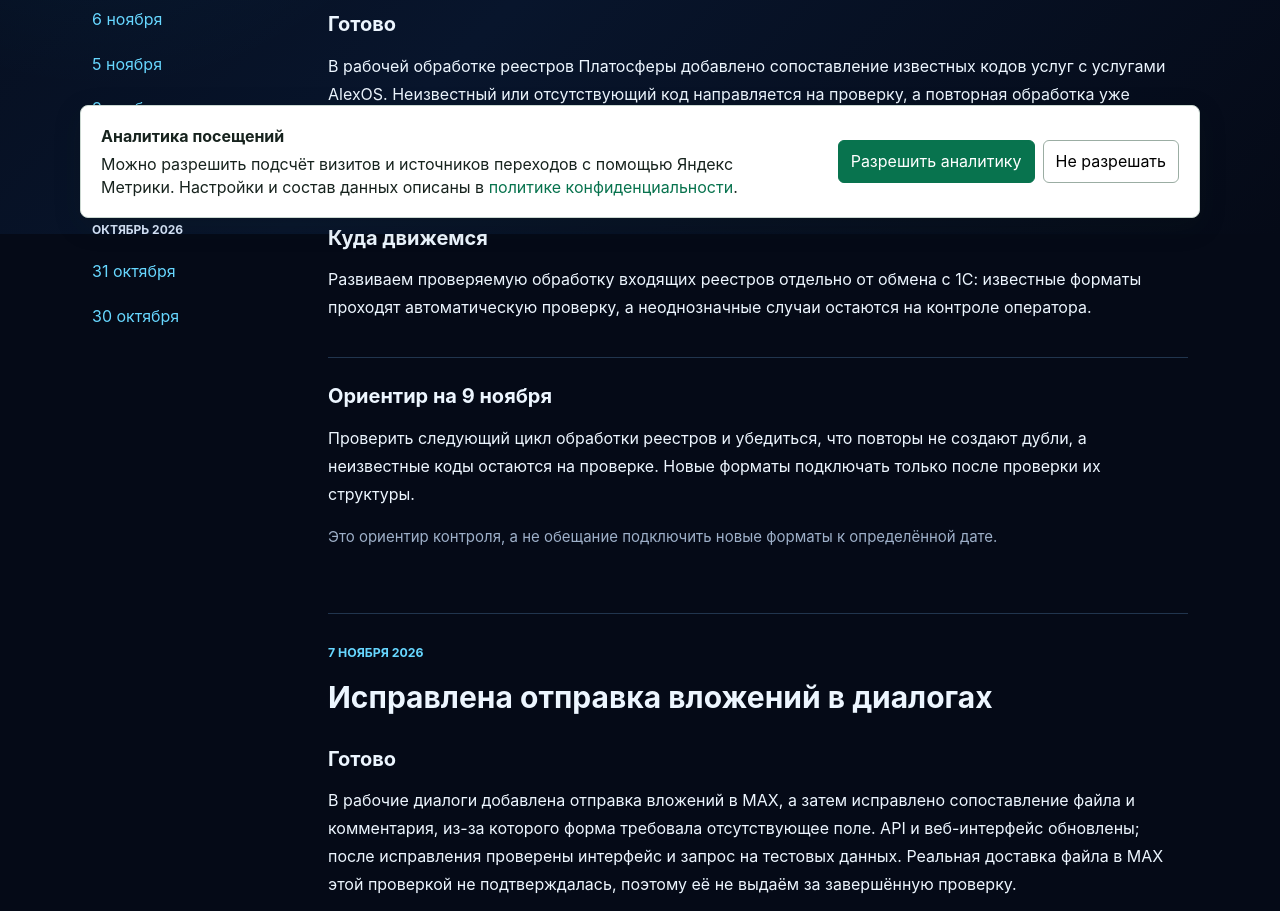
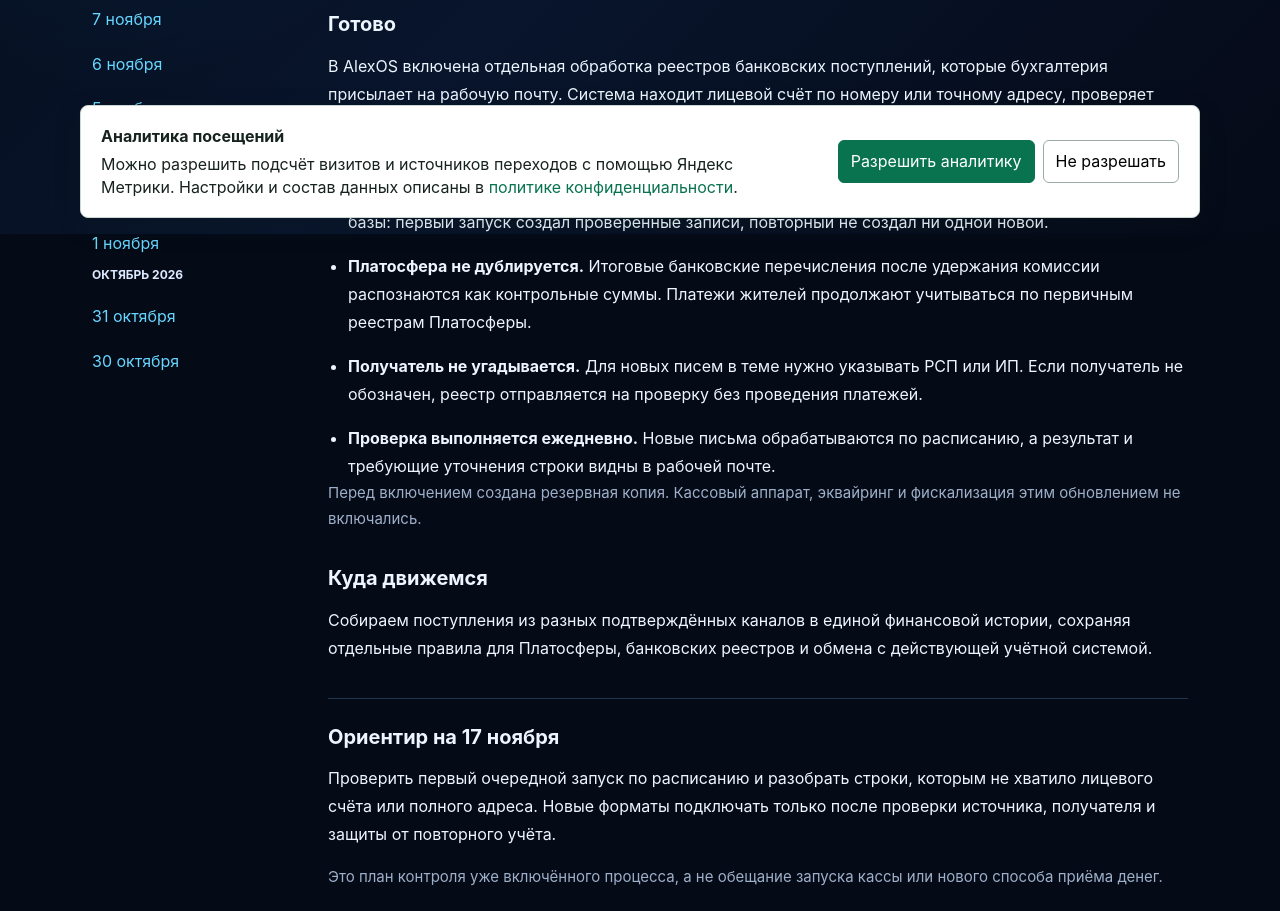
Before and after one commit to Alexnif/alexos-site, a plain HTML site: page updates.html in a window 1280 px wide. Shown: the part 566-1477 px from the top of the page. Drawn offline with Linux system fonts and the light colour scheme.

Commit message:
Publish AlexOS update for November 16

```diff
--- a/updates.html
+++ b/updates.html
@@ -32,6 +32,7 @@
       <div class="updates-layout">
         <nav class="updates-dates" aria-label="Записи по датам">
           <p class="footer-label">Ноябрь 2026</p>
+          <a href="#day-2026-11-16">16 ноября</a>
           <a href="#day-2026-11-08">8 ноября</a>
           <a href="#day-2026-11-07">7 ноября</a>
           <a href="#day-2026-11-06">6 ноября</a>
@@ -44,6 +45,30 @@
           <a href="#day-2026-10-30">30 октября</a>
         </nav>
         <div class="updates-entries">
+          <article class="updates-entry" id="day-2026-11-16" aria-labelledby="day-title-2026-11-16">
+            <p class="eyebrow"><time datetime="2026-11-16">16 ноября 2026</time></p>
+            <h2 id="day-title-2026-11-16">Банковские реестры обрабатываются отдельно</h2>
+            <section aria-labelledby="done-2026-11-16">
+              <h3 id="done-2026-11-16">Готово</h3>
+              <p>В AlexOS включена отдельная обработка реестров банковских поступлений, которые бухгалтерия присылает на рабочую почту. Система находит лицевой счёт по номеру или точному адресу, проверяет повторы и записывает только однозначно сопоставленные платежи. Строки без квартиры, лицевого счёта или понятного адреса остаются оператору и не меняют финансовую историю автоматически.</p>
+              <ul class="updates-list">
+                <li><strong>Повторы не зачисляются.</strong> Перед выпуском обработчик дважды запустили на восстановленной копии базы: первый запуск создал проверенные записи, повторный не создал ни одной новой.</li>
+                <li><strong>Платосфера не дублируется.</strong> Итоговые банковские перечисления после удержания комиссии распознаются как контрольные суммы. Платежи жителей продолжают учитываться по первичным реестрам Платосферы.</li>
+                <li><strong>Получатель не угадывается.</strong> Для новых писем в теме нужно указывать РСП или ИП. Если получатель не обозначен, реестр отправляется на проверку без проведения платежей.</li>
+                <li><strong>Проверка выполняется ежедневно.</strong> Новые письма обрабатываются по расписанию, а результат и требующие уточнения строки видны в рабочей почте.</li>
+              </ul>
+              <p class="updates-muted">Перед включением создана резервная копия. Кассовый аппарат, эквайринг и фискализация этим обновлением не включались.</p>
+            </section>
+            <section aria-labelledby="direction-2026-11-16">
+              <h3 id="direction-2026-11-16">Куда движемся</h3>
+              <p>Собираем поступления из разных подтверждённых каналов в единой финансовой истории, сохраняя отдельные правила для Платосферы, банковских реестров и обмена с действующей учётной системой.</p>
+            </section>
+            <section class="updates-plan" aria-labelledby="plan-2026-11-16">
+              <h3 id="plan-2026-11-16">Ориентир на 17 ноября</h3>
+              <p>Проверить первый очередной запуск по расписанию и разобрать строки, которым не хватило лицевого счёта или полного адреса. Новые форматы подключать только после проверки источника, получателя и защиты от повторного учёта.</p>
+              <p class="updates-muted">Это план контроля уже включённого процесса, а не обещание запуска кассы или нового способа приёма денег.</p>
+            </section>
+          </article>
           <article class="updates-entry" id="day-2026-11-08" aria-labelledby="day-title-2026-11-08">
             <p class="eyebrow"><time datetime="2026-11-08">8 ноября 2026</time></p>
             <h2 id="day-title-2026-11-08">Точнее сопоставляются услуги в реестрах</h2>
```
